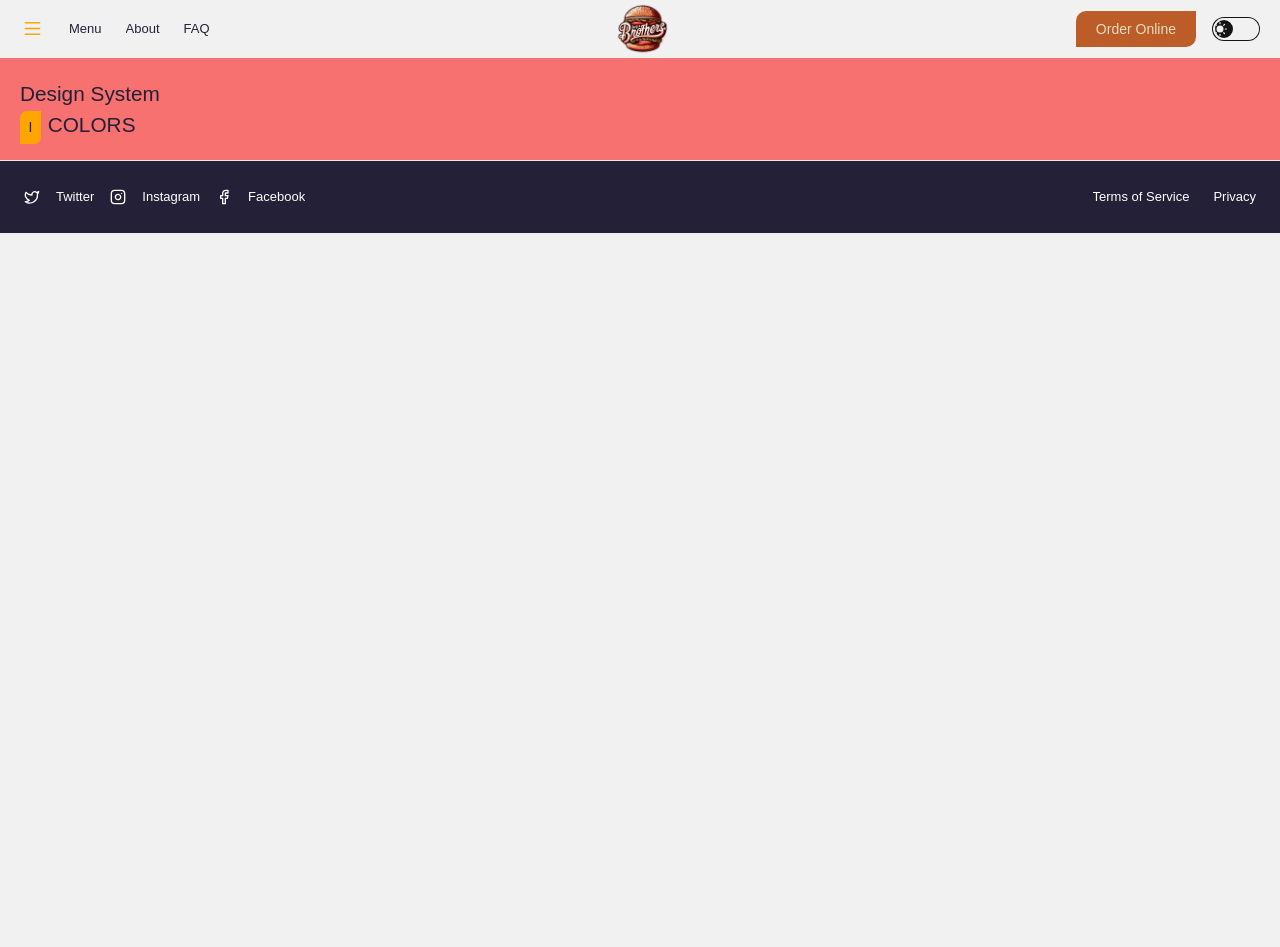
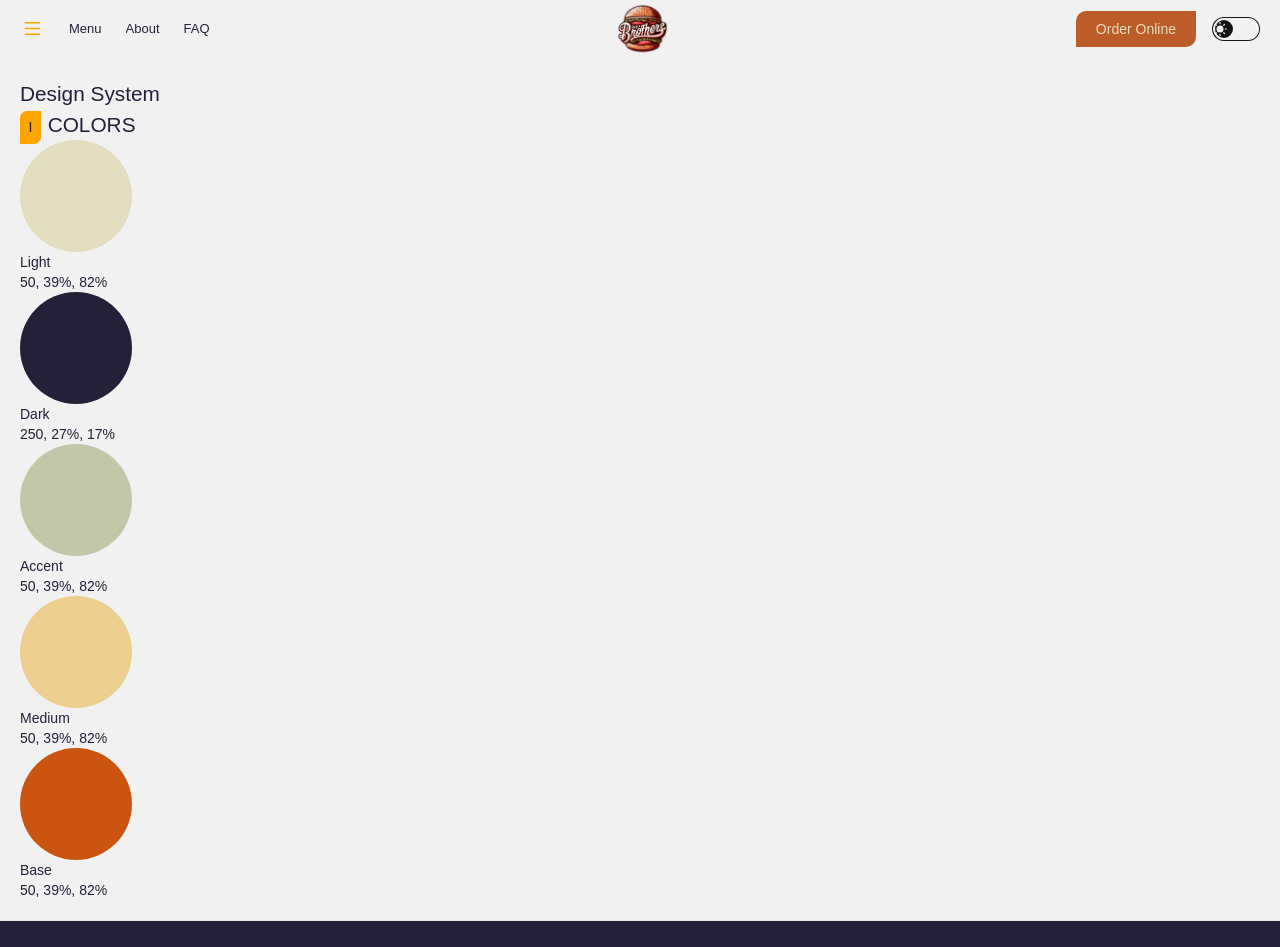
Before and after one commit to CEODemitri/burger-brothers, a SvelteKit app: page /Design in a window 1280 px wide. Shown: the top 947 px of the page. Before the commit the page ends 800 px from the top, so only its background shows below. Built offline with nearby package versions, Linux system fonts and the light colour scheme; a web font is replaced by a local one.

Commit message:
adding the colors to design page

```diff
--- a/src/routes/Design/+layout.svelte
+++ b/src/routes/Design/+layout.svelte
@@ -1,3 +1,3 @@
-<div class="bg-red-400">
-    <slot />
+<div class="">
+	<slot />
 </div>
--- a/src/routes/Design/+page.svelte
+++ b/src/routes/Design/+page.svelte
@@ -1,5 +1,5 @@
 <div class="text-dark p-5">
-	<h1>Design System</h1>
+	<h1 class="ff-sans">Design System</h1>
 
 	<section>
 		<h2><span class="text-sm">I</span>COLORS</h2>
@@ -8,31 +8,61 @@
 			<!-- 1 color -->
 			<article>
 				<!-- color -->
-				<section></section>
+				<section class="bg-light h-28 w-28 rounded-full"></section>
 
 				<!-- name and description -->
-				<p></p>
-				<p></p>
+				<section class="text-sm">
+					<p>Light</p>
+					<p>50, 39%, 82%</p>
+				</section>
 			</article>
 
 			<!-- 1 color -->
 			<article>
 				<!-- color -->
-				<section></section>
+				<section class="bg-dark h-28 w-28 rounded-full"></section>
 
 				<!-- name and description -->
-				<p></p>
-				<p></p>
+				<section class="text-sm">
+					<p>Dark</p>
+					<p>250, 27%, 17%</p>
+				</section>
 			</article>
 
 			<!-- 1 color -->
 			<article>
 				<!-- color -->
-				<section></section>
+				<section class="bg-accent h-28 w-28 rounded-full"></section>
 
 				<!-- name and description -->
-				<p></p>
-				<p></p>
+				<section class="text-sm">
+					<p>Accent</p>
+					<p>50, 39%, 82%</p>
+				</section>
+			</article>
+
+			<!-- 1 color -->
+			<article>
+				<!-- color -->
+				<section class="bg-medium h-28 w-28 rounded-full"></section>
+
+				<!-- name and description -->
+				<section class="text-sm">
+					<p>Medium</p>
+					<p>50, 39%, 82%</p>
+				</section>
+			</article>
+
+			<!-- 1 color -->
+			<article>
+				<!-- color -->
+				<section class="bg-base h-28 w-28 rounded-full"></section>
+
+				<!-- name and description -->
+				<section class="text-sm">
+					<p>Base</p>
+					<p>50, 39%, 82%</p>
+				</section>
 			</article>
 		</div>
 	</section>
```
